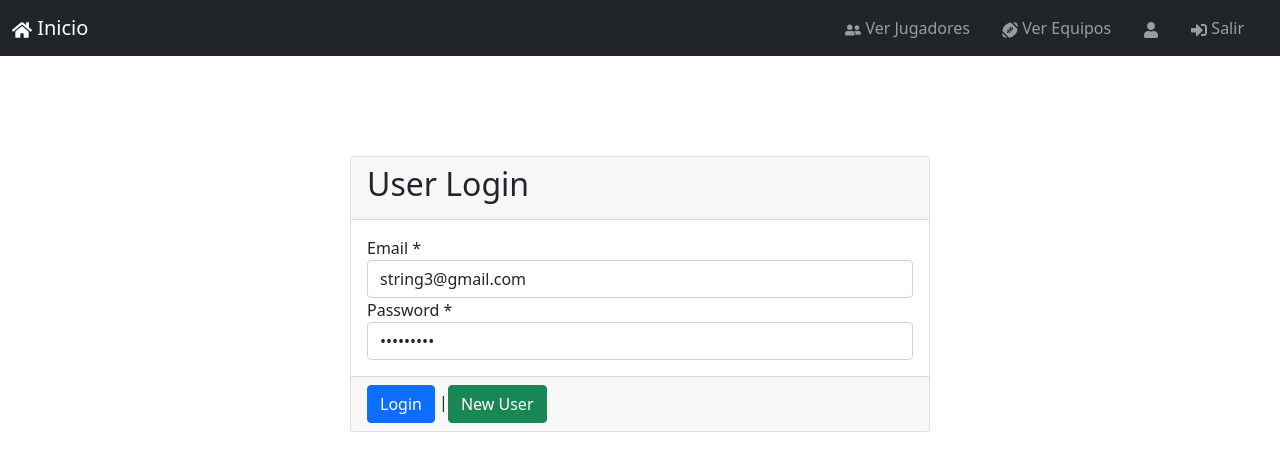
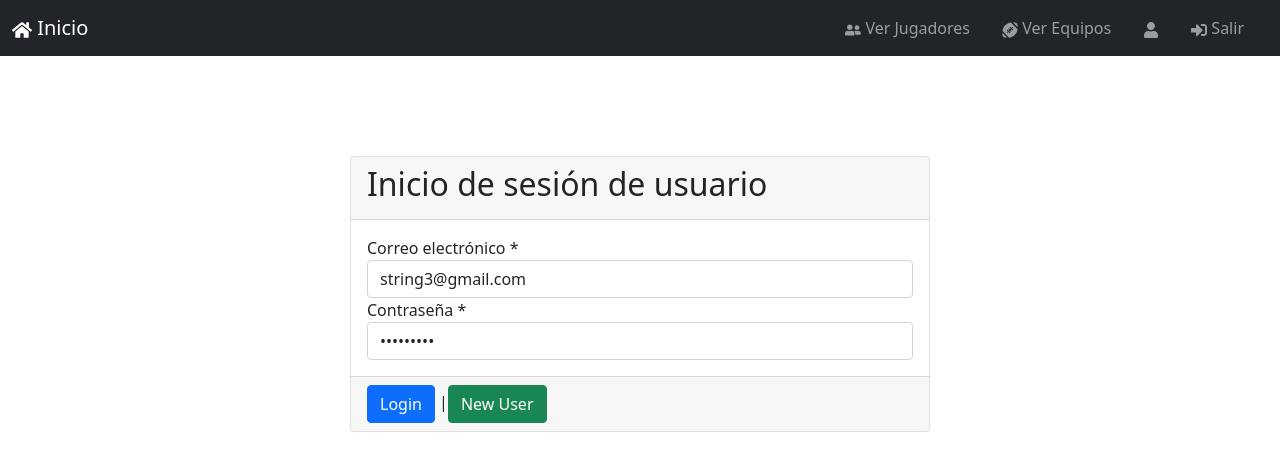
Before and after one commit to heiner7/WebApiRest, a React (Create React App) app in the folder WebService/ClientApp/: page /login in a window 1280 px wide. Shown: the top 470 px of the page. Built offline with nearby package versions, Linux system fonts and the light colour scheme.

Commit message:
Cambio fronted

```diff
--- a/WebService/ClientApp/src/components/Login.js
+++ b/WebService/ClientApp/src/components/Login.js
@@ -110,15 +110,15 @@ const Login = () => {
                 <form onSubmit={ProceedLoginusingAPI} className="container">
                     <div className="card">
                         <div className="card-header">
-                            <h2>User Login</h2>
+                            <h2>Inicio de sesión de usuario</h2>
                         </div>
                         <div className="card-body">
                             <div className="form-group">
-                                <label>Email <span className="errmsg">*</span></label>
+                                <label>Correo electrónico <span className="errmsg">*</span></label>
                                 <input value={email} onChange={e => emailupdate(e.target.value)} className="form-control"></input>
                             </div>
                             <div className="form-group">
-                                <label>Password <span className="errmsg">*</span></label>
+                                <label>Contraseña <span className="errmsg">*</span></label>
                                 <input type="password" value={password} onChange={e => passwordupdate(e.target.value)} className="form-control"></input>
                             </div>
                         </div>
```
Also changed, not shown: 1 other file (tests, documents, lock files or other folders).
